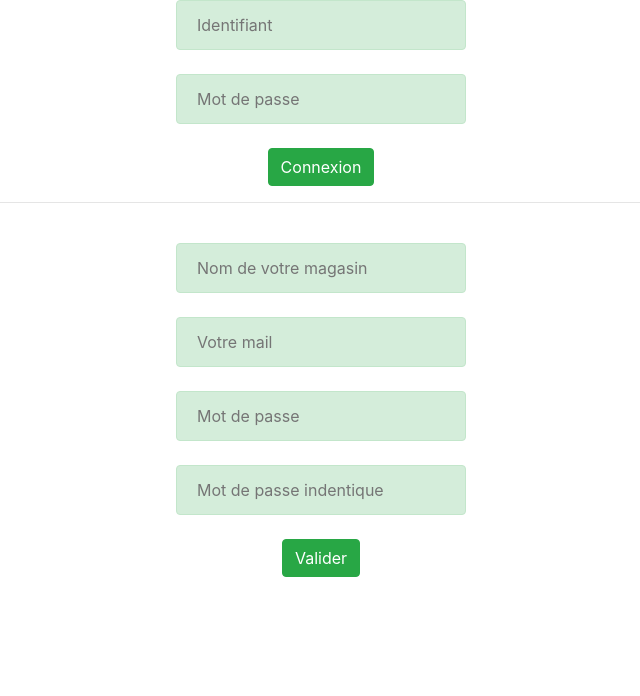
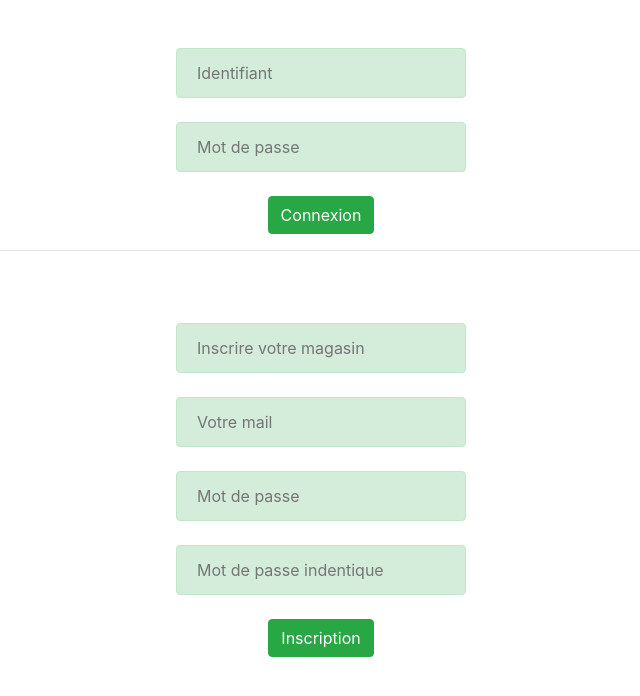
Before and after one commit to sarahdlmn/covid_market, a PHP site: page /dashboard/connexion/connexion.php in a window 1280 px wide. Shown: the top 696 px of the page, without its empty margins (319-959 px from the left). Run offline with PHP 8.4, Linux system fonts and the light colour scheme.

Commit message:
connexion inscription ..

```diff
--- a/dashboard/connexion/connexion.php
+++ b/dashboard/connexion/connexion.php
@@ -1,7 +1,16 @@
 <link rel="stylesheet" href="https://stackpath.bootstrapcdn.com/bootstrap/4.4.1/css/bootstrap.min.css" integrity="sha384-Vkoo8x4CGsO3+Hhxv8T/Q5PaXtkKtu6ug5TOeNV6gBiFeWPGFN9MuhOf23Q9Ifjh" crossorigin="anonymous">
 
+<br>  <br>
+<!-- <div class="mx-auto  text-center mb-4">
+<button type="button" class="btn btn-success disabled">Connexion</button>
+</div> -->
 <?php
 require './identification.php';
-echo '<hr>';
+?>
+<hr><br>  <br>
+<!-- <div class="mx-auto  text-center mb-4">
+<button type="button" class="btn btn-success disabled">Inscription</button>
+</div> -->
+<?php
 require './inscription.php';
 ?>
--- a/dashboard/connexion/inscription.php
+++ b/dashboard/connexion/inscription.php
@@ -6,7 +6,7 @@ require '../pdo_connexion.php';
 // explustion des robot qui on rempli le champ hidden
 if ( !empty( $_POST['name'] ) ) die( 'robot' );
 
-$msg_error;
+$msg_error = null;
 if ( !empty( $_POST['mail'] ) ) {
     $mail = $_POST['mail'];
     $sql = "SELECT count(*) AS nombre FROM magasin WHERE  WHERE identifiant='$mail'";
@@ -42,7 +42,9 @@ if ( !empty( $_POST['mail'] ) ) {
 
 <div>
     <form id='form' action='' method='POST'>
+        <label>
         <?php echo !empty( $success_msg ) ? $success_msg : ( !empty( $msg_error ) ? $msg_error : '' );?>
+        </label>
         <!-- champ de detection de robot -->
         <input type='hidden' name='name' id='name' value='' placeholder='Magasin' />
 
@@ -51,7 +53,7 @@ if ( !empty( $_POST['mail'] ) ) {
 
         <div class="d-flex justify-content-center">
             <label><input type='text' name='nom' id='nom' value='' class="alert alert-success" role="alert"
-                        placeholder='Nom de votre magasin' /><label><br/>
+                        placeholder='Inscrire votre magasin' /><label><br/>
         </div>
         <div class="d-flex justify-content-center">
             <label><input type='text' name='mail' id='mail' value='' class="alert alert-success" role="alert"
@@ -75,7 +77,7 @@ if ( !empty( $_POST['mail'] ) ) {
         <?php echo !empty( $password_different ) ? $password_different : '' ;?>
 
         <div class="d-flex justify-content-center">
-            <label><input type='submit' name='validation' value='Valider' id='' class="btn btn-success" /></label><br>
+            <label><input type='submit' name='validation' value='Inscription' id='' class="btn btn-success" /></label><br>
         </div>
 
     </form>
```
